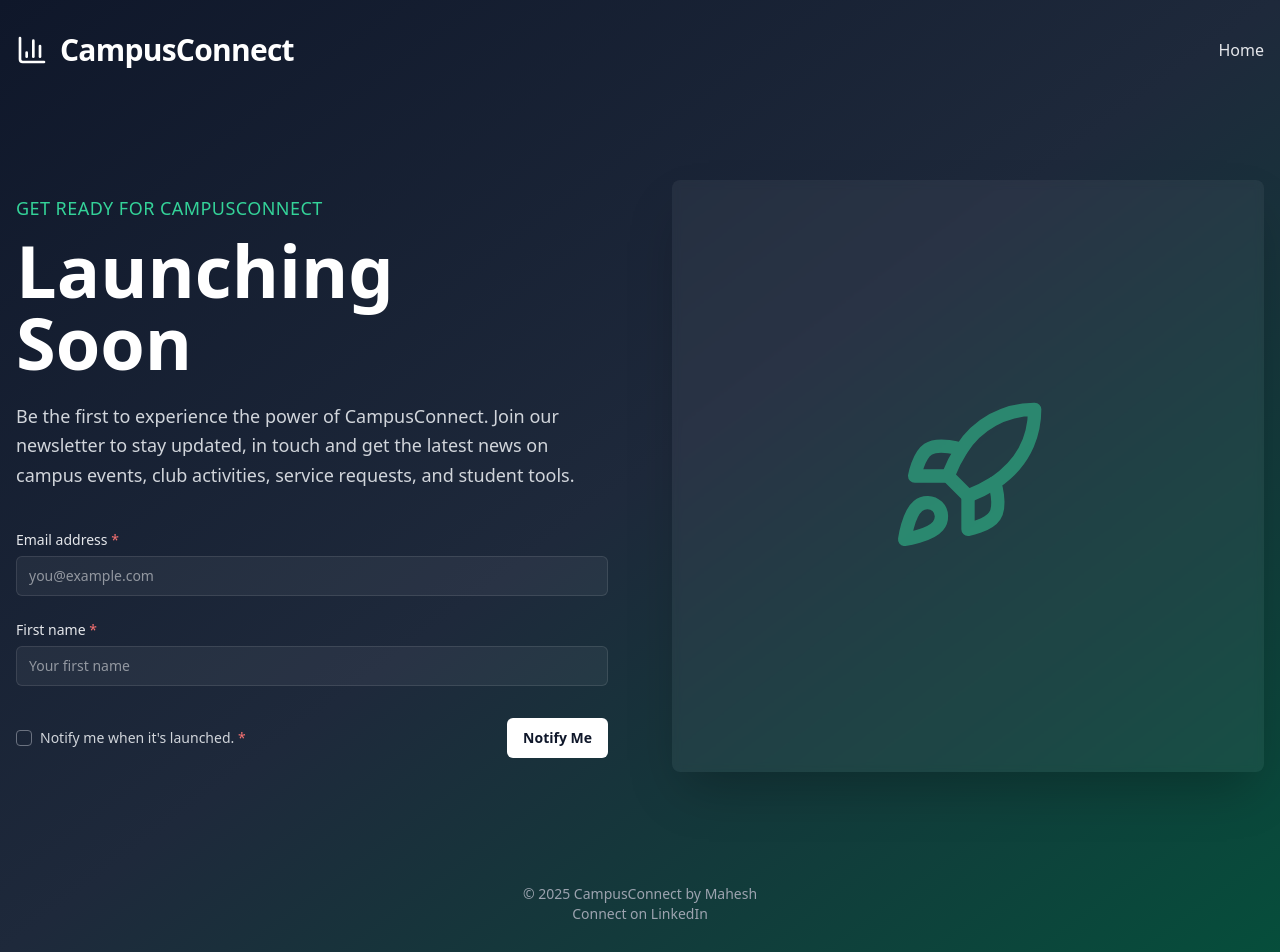
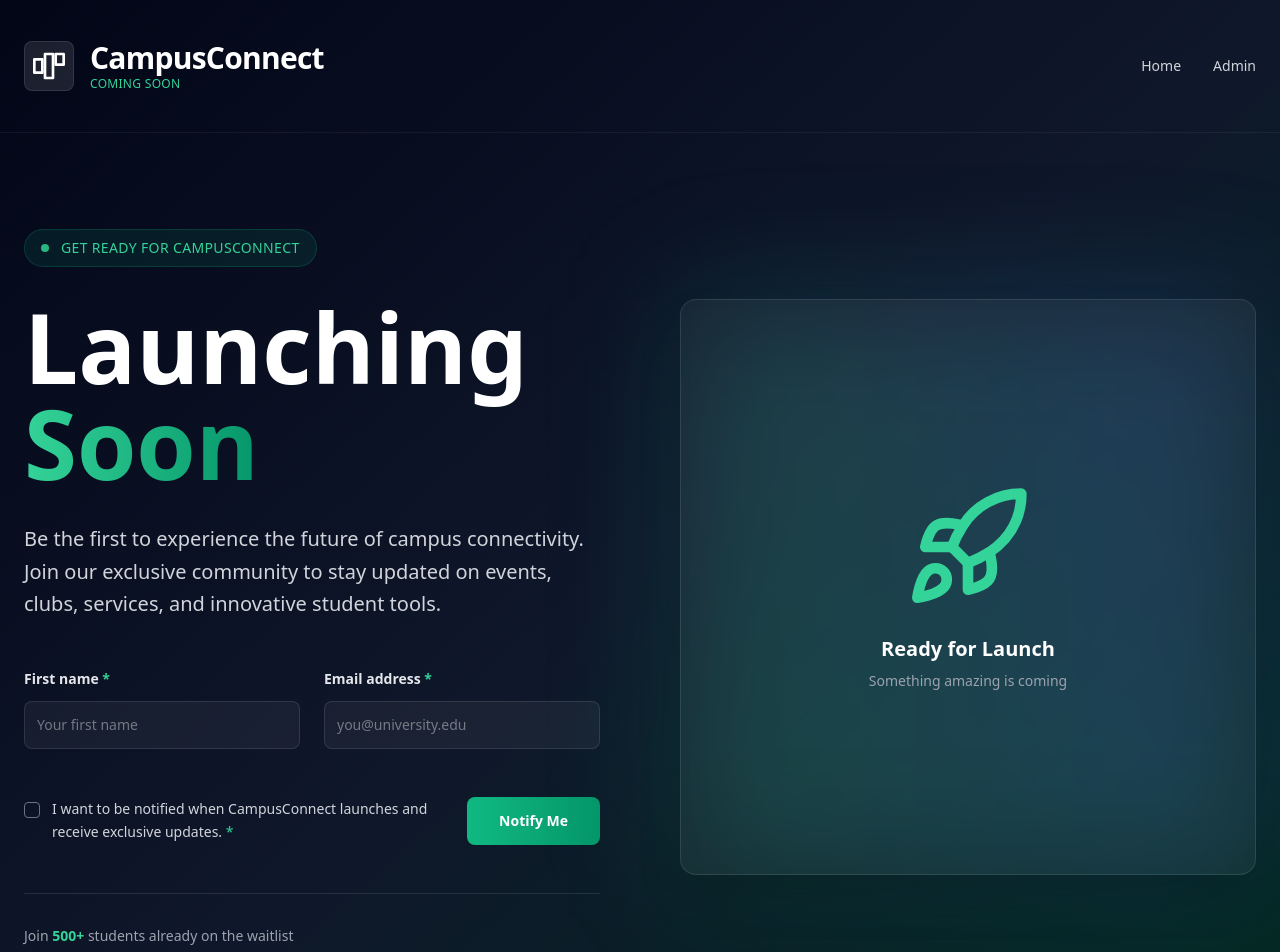
Before and after one commit to flash-at/campusconnect-launch-notify, a React (Vite) app: page / in a window 1280 px wide. Shown: the top 952 px of the page. Built offline with nearby package versions, Linux system fonts and the light colour scheme.

Commit message:
Refactor: Improve design and logo
- Updated the logo and overall design for a more professional look.
- Ensured the design adheres to the existing theme.

```diff
--- a/src/pages/Index.tsx
+++ b/src/pages/Index.tsx
@@ -5,8 +5,16 @@ import { Input } from "@/components/ui/input";
 import { Label } from "@/components/ui/label";
 import { Checkbox } from "@/components/ui/checkbox";
 import { useToast } from "@/hooks/use-toast";
-import { Rocket, BarChart3 } from "lucide-react";
+import { Rocket } from "lucide-react";
 import { supabase } from "@/integrations/supabase/client";
+
+const CustomLogo = () => (
+  <svg xmlns="http://www.w3.org/2000/svg" width="32" height="32" viewBox="0 0 24 24" fill="none" stroke="white" strokeWidth="2" strokeLinecap="round" strokeLinejoin="round">
+    <path d="M17 11V3h6v8h-6z"></path>
+    <path d="M9 3v18h6V3H9z"></path>
+    <path d="M1 7v10h6V7H1z"></path>
+  </svg>
+);
 
 const Index = () => {
   const [email, setEmail] = useState("");
@@ -86,58 +94,61 @@ const Index = () => {
   };
 
   return (
-    <div className="min-h-screen flex flex-col bg-gradient-to-br from-slate-900 via-slate-800 to-emerald-900">
+    <div className="min-h-screen flex flex-col bg-gradient-to-br from-slate-950 via-slate-900 to-emerald-950">
       {/* Header */}
-      <header className="py-6 md:py-8">
-        <div className="container mx-auto flex justify-between items-center px-4">
-          <div className="flex items-center space-x-3">
-            <BarChart3 className="h-8 w-8 text-white" strokeWidth={2} />
+      <header className="py-8 md:py-10 border-b border-white/5">
+        <div className="container mx-auto flex justify-between items-center px-6">
+          <div className="flex items-center space-x-4">
+            <div className="p-2 bg-white/10 rounded-lg backdrop-blur-sm border border-white/10">
+              <CustomLogo />
+            </div>
+            <div>
               <span className="text-3xl font-bold text-white tracking-tight">CampusConnect</span>
+              <div className="text-xs text-emerald-400 font-medium tracking-wide">COMING SOON</div>
             </div>
-          <nav>
-            <a className="text-gray-200 hover:text-white transition-colors font-medium" href="#">
+          </div>
+          <nav className="hidden md:block">
+            <div className="flex items-center space-x-8">
+              <a className="text-gray-300 hover:text-white transition-colors font-medium text-sm" href="#">
                 Home
               </a>
+              <a className="text-gray-300 hover:text-emerald-400 transition-colors font-medium text-sm" href="/admin">
+                Admin
+              </a>
+            </div>
           </nav>
         </div>
       </header>
 
       {/* Main Content */}
-      <main className="flex-grow flex items-center py-12 md:py-20">
-        <div className="container mx-auto px-4">
-          <div className="grid md:grid-cols-2 gap-16 items-center">
-            <div className="text-left">
-              <p className="text-emerald-400 text-lg font-medium mb-3 tracking-wide">
+      <main className="flex-grow flex items-center py-16 md:py-24">
+        <div className="container mx-auto px-6">
+          <div className="grid lg:grid-cols-2 gap-20 items-center">
+            <div className="text-left max-w-2xl">
+              <div className="inline-flex items-center px-4 py-2 bg-emerald-500/10 border border-emerald-500/20 rounded-full mb-8">
+                <div className="w-2 h-2 bg-emerald-400 rounded-full mr-3 animate-pulse"></div>
+                <p className="text-emerald-400 text-sm font-medium tracking-wide">
                   GET READY FOR CAMPUSCONNECT
                 </p>
-              <h1 className="text-5xl md:text-7xl font-extrabold text-white mb-6 leading-tight">
-                Launching<br />Soon
+              </div>
+
+              <h1 className="text-6xl md:text-8xl font-extrabold text-white mb-8 leading-none">
+                Launching<br />
+                <span className="bg-gradient-to-r from-emerald-400 to-emerald-600 bg-clip-text text-transparent">
+                  Soon
+                </span>
               </h1>
-              <p className="text-gray-300 mb-10 text-lg leading-relaxed max-w-xl">
-                Be the first to experience the power of CampusConnect. Join our newsletter to stay updated,
-                in touch and get the latest news on campus events, club activities, service requests, and student tools.
+
+              <p className="text-gray-300 mb-12 text-xl leading-relaxed">
+                Be the first to experience the future of campus connectivity. Join our exclusive
+                community to stay updated on events, clubs, services, and innovative student tools.
               </p>
 
-              <form onSubmit={handleSubmit} className="space-y-6">
+              <form onSubmit={handleSubmit} className="space-y-8">
+                <div className="grid md:grid-cols-2 gap-6">
                   <div>
-                  <Label htmlFor="email" className="block text-sm font-medium text-gray-200 mb-1.5">
-                    Email address <span className="text-red-400">*</span>
-                  </Label>
-                  <Input
-                    id="email"
-                    name="email"
-                    type="email"
-                    placeholder="you@example.com"
-                    value={email}
-                    onChange={(e) => setEmail(e.target.value)}
-                    required
-                    className="w-full bg-white/5 border-white/10 text-white placeholder:text-white/50 focus:border-emerald-500 focus:ring-emerald-500/30"
-                  />
-                </div>
-
-                <div>
-                  <Label htmlFor="firstName" className="block text-sm font-medium text-gray-200 mb-1.5">
-                    First name <span className="text-red-400">*</span>
+                    <Label htmlFor="firstName" className="block text-sm font-semibold text-gray-200 mb-3">
+                      First name <span className="text-emerald-400">*</span>
                     </Label>
                     <Input
                       id="firstName"
@@ -147,37 +158,67 @@ const Index = () => {
                       value={firstName}
                       onChange={(e) => setFirstName(e.target.value)}
                       required
-                    className="w-full bg-white/5 border-white/10 text-white placeholder:text-white/50 focus:border-emerald-500 focus:ring-emerald-500/30"
+                      className="h-12 bg-white/5 border-white/10 text-white placeholder:text-white/40 focus:border-emerald-500 focus:ring-emerald-500/30 rounded-lg"
                     />
                   </div>
 
-                <div className="flex flex-col sm:flex-row items-start sm:items-center justify-between gap-4 pt-2">
-                  <div className="flex items-center space-x-2">
+                  <div>
+                    <Label htmlFor="email" className="block text-sm font-semibold text-gray-200 mb-3">
+                      Email address <span className="text-emerald-400">*</span>
+                    </Label>
+                    <Input
+                      id="email"
+                      name="email"
+                      type="email"
+                      placeholder="you@university.edu"
+                      value={email}
+                      onChange={(e) => setEmail(e.target.value)}
+                      required
+                      className="h-12 bg-white/5 border-white/10 text-white placeholder:text-white/40 focus:border-emerald-500 focus:ring-emerald-500/30 rounded-lg"
+                    />
+                  </div>
+                </div>
+
+                <div className="flex flex-col sm:flex-row items-start sm:items-center justify-between gap-6 pt-4">
+                  <div className="flex items-start space-x-3">
                     <Checkbox
                       id="notify"
                       checked={notify}
                       onCheckedChange={(checked) => setNotify(checked === true)}
-                      className="border-gray-500 data-[state=checked]:bg-emerald-500 data-[state=checked]:border-emerald-500"
+                      className="border-gray-500 data-[state=checked]:bg-emerald-500 data-[state=checked]:border-emerald-500 mt-1"
                     />
-                    <Label htmlFor="notify" className="text-sm text-gray-300">
-                      Notify me when it's launched. <span className="text-red-400">*</span>
+                    <Label htmlFor="notify" className="text-sm text-gray-300 leading-relaxed">
+                      I want to be notified when CampusConnect launches and receive exclusive updates. <span className="text-emerald-400">*</span>
                     </Label>
                   </div>
 
                   <Button
                     type="submit"
                     disabled={isLoading}
-                    className="bg-white text-slate-900 hover:bg-emerald-500 hover:text-white font-semibold transition-all duration-300 transform hover:-translate-y-1 w-full sm:w-auto"
+                    className="bg-gradient-to-r from-emerald-500 to-emerald-600 hover:from-emerald-600 hover:to-emerald-700 text-white font-semibold px-8 py-3 h-12 rounded-lg transition-all duration-300 transform hover:-translate-y-1 hover:shadow-lg hover:shadow-emerald-500/25 w-full sm:w-auto"
                   >
                     {isLoading ? "Submitting..." : "Notify Me"}
                   </Button>
                 </div>
               </form>
+
+              <div className="mt-12 pt-8 border-t border-white/10">
+                <p className="text-gray-400 text-sm">
+                  Join <strong className="text-emerald-400">500+</strong> students already on the waitlist
+                </p>
+              </div>
             </div>
 
-            <div className="hidden md:block">
-              <div className="aspect-square bg-white/5 rounded-lg shadow-2xl flex items-center justify-center backdrop-blur-sm">
-                <Rocket className="h-40 w-40 text-emerald-400 opacity-50" />
+            <div className="hidden lg:block">
+              <div className="relative">
+                <div className="absolute inset-0 bg-gradient-to-r from-emerald-500/20 to-blue-500/20 rounded-2xl blur-3xl"></div>
+                <div className="relative aspect-square bg-white/5 rounded-2xl shadow-2xl flex items-center justify-center backdrop-blur-sm border border-white/10 p-12">
+                  <div className="text-center">
+                    <Rocket className="h-32 w-32 text-emerald-400 mx-auto mb-6 animate-pulse" />
+                    <h3 className="text-xl font-semibold text-white mb-2">Ready for Launch</h3>
+                    <p className="text-gray-400 text-sm">Something amazing is coming</p>
+                  </div>
+                </div>
               </div>
             </div>
           </div>
@@ -185,17 +226,30 @@ const Index = () => {
       </main>
 
       {/* Footer */}
-      <footer className="py-6 md:py-8 mt-auto">
-        <div className="container mx-auto px-4 text-center text-gray-400 text-sm">
-          <p>© 2025 CampusConnect by Mahesh</p>
+      <footer className="py-8 mt-auto border-t border-white/5">
+        <div className="container mx-auto px-6">
+          <div className="flex flex-col md:flex-row justify-between items-center gap-4">
+            <div className="text-center md:text-left">
+              <p className="text-gray-400 text-sm">© 2025 CampusConnect by Mahesh</p>
+            </div>
+            <div className="flex items-center space-x-6">
               <a
-            className="hover:text-emerald-300 transition-colors font-medium"
+                className="text-gray-400 hover:text-emerald-400 transition-colors font-medium text-sm"
                 href="https://www.linkedin.com/"
                 target="_blank"
                 rel="noopener noreferrer"
               >
                 Connect on LinkedIn
               </a>
+              <div className="w-1 h-1 bg-gray-600 rounded-full"></div>
+              <a
+                className="text-gray-400 hover:text-emerald-400 transition-colors font-medium text-sm"
+                href="/admin"
+              >
+                Admin Panel
+              </a>
+            </div>
+          </div>
         </div>
       </footer>
     </div>
```
Lines whose indentation alone changed are shown as unchanged.
